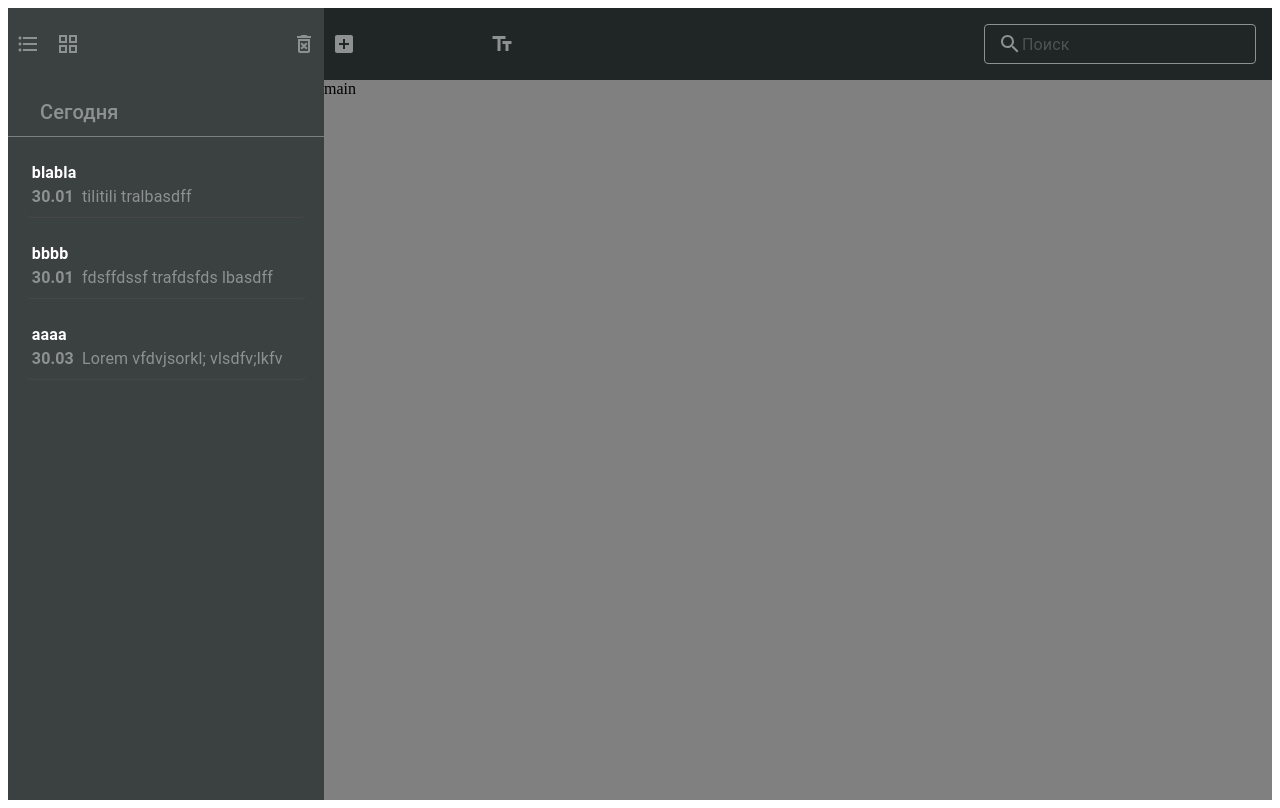
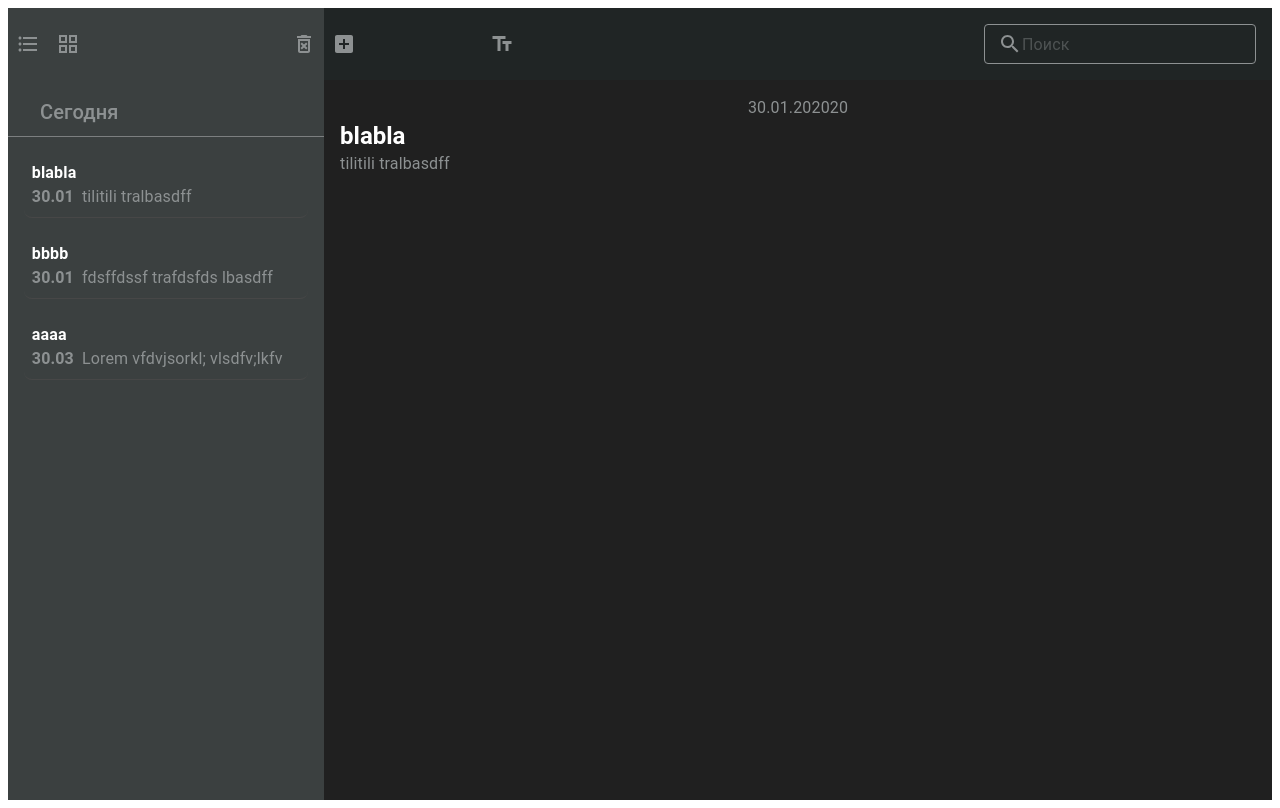
Before and after one commit to Bmwbyas/test-react, a React (Vite) app: page / in a window 1280 px wide. Built offline with nearby package versions, Linux system fonts and the light colour scheme.

Commit message:
feat(refactor style header, sidebar and create Main componemt)

```diff
--- a/src/App.css
+++ b/src/App.css
@@ -1,6 +1,6 @@
 #root {
   margin: 0 auto;
-  background-color: #202025;
-  background-color: #8d9192;
-  background-color: #474747;
+  /*background-color: #202025;*/
+  /*background-color: #8d9192;*/
+  /*background-color: #202020;*/
 }
--- a/src/App.tsx
+++ b/src/App.tsx
@@ -1,20 +1,13 @@
-import {useState} from 'react'
-import reactLogo from './assets/react.svg'
 import './App.css'
-import {Sidebar} from "./features/sideabar/Sidebar";
-import {Main} from "./features/main/Main";
-import {Grid} from "@mui/material";
 import Header from "./components/header/Header";
+import Notes from "./features/notes/Notes";
 
 function App() {
 
     return (
         <>
             <Header/>
-            <Grid container>
-                <Sidebar/>
-                <Main/>
-            </Grid>
+            <Notes/>
         </>
     )
 }
--- a/src/assets/styled/variables.ts
+++ b/src/assets/styled/variables.ts
@@ -2,5 +2,6 @@ export const variables={
     activeColor:'#8d9192',
     bgcolor:'#202525',
     secondBgColor:'#3b4040',
-    selectColor:'#474747'
+    selectColor:'#474747',
+    mainColor:'#202020'
 }
--- a/src/components/header/Header.tsx
+++ b/src/components/header/Header.tsx
@@ -31,7 +31,7 @@ const Search = styled(TextField)({
 const Header = () => {
     return (
         <Grid container>
-            <Grid xs={3} bgcolor={variables.secondBgColor}>
+            <Grid item xs={3} bgcolor={variables.secondBgColor}>
                 <Stack sx={{height: '100%'}} direction="row"
                        justifyContent="space-between" alignItems="center">
                     <Box>
@@ -47,7 +47,7 @@ const Header = () => {
                     </IconButton>
                 </Stack>
             </Grid>
-            <Grid container bgcolor={variables.bgcolor} xs={9}>
+            <Grid item container bgcolor={variables.bgcolor} xs={9}>
                 <Grid item xs={2}>
 
                     <IconButton sx={{height: '100%'}}>
--- a/src/features/main/Main.tsx
+++ /dev/null
@@ -1,10 +0,0 @@
-import React from 'react';
-import {Grid} from "@mui/material";
-
-export const Main = () => {
-    return (
-        <Grid xs={9} sx={{backgroundColor:'gray'}}>
-            main
-        </Grid>
-    );
-};
--- /dev/null
+++ b/src/features/notes/Notes.tsx
@@ -0,0 +1,45 @@
+import React from 'react';
+import {Grid} from "@mui/material";
+import {Sidebar} from "./sideabar/Sidebar";
+import {Main} from "./main/Main";
+import {v1} from "uuid";
+
+export type MenuItemType={
+    id: string
+    name: string
+    createDate: string
+    text: string
+}
+const menuItems:MenuItemType[] = [{
+    id: v1(),
+    name: "blabla",
+    createDate: '30.01.202020',
+    text: 'tilitili tralbasdff'
+
+},
+    {
+        id: v1(),
+        name: "bbbb",
+        createDate: '30.01.202022220',
+        text: 'fdsffdssf trafdsfds lbasdff'
+
+    },
+    {
+        id: v1(),
+        name: "aaaa",
+        createDate: '30.03.202020',
+        text: 'Lorem  vfdvjsorkl; vlsdfv;lkfv '
+
+    }]
+
+const Notes = () => {
+
+    return (
+        <Grid container>
+            <Sidebar menuItems={menuItems} />
+            <Main menuItem={menuItems[0]}/>
+        </Grid>
+    );
+};
+
+export default Notes;
--- /dev/null
+++ b/src/features/notes/main/Main.tsx
@@ -0,0 +1,21 @@
+import React from 'react';
+import {Grid, Stack, Typography} from "@mui/material";
+import {MenuItemType} from "../Notes";
+import {variables} from "../../../assets/styled/variables";
+
+type MainType={
+    menuItem:MenuItemType
+}
+
+export const Main:React.FC<MainType> = ({menuItem}) => {
+    const {name,text,createDate}=menuItem
+    return (
+        <Grid item xs={9} sx={{backgroundColor:variables.mainColor, p:2}}>
+            <Stack sx={{color:variables.activeColor}}>
+                <Typography sx={{textAlign:'center'}}>{createDate}</Typography>
+                <Typography variant={"h5"}  sx={{fontWeight: 700, color:'white'}}>{name}</Typography>
+                <Typography>{text}</Typography>
+            </Stack>
+        </Grid>
+    );
+};
--- a/src/features/sideabar/Sidebar.tsx
+++ b/src/features/notes/sideabar/Sidebar.tsx
@@ -1,31 +1,14 @@
 import React, {useState} from 'react';
 import {Divider, Grid, Link, Stack, Typography} from "@mui/material";
-import {variables} from "../../assets/styled/variables";
-import {v1} from "uuid";
+import {variables} from "../../../assets/styled/variables";
+import {MenuItemType} from "../Notes";
 
-const menuItems = [{
-    id: v1(),
-    name: "blabla",
-    createDate: '30.01.202020',
-    text: 'tilitili tralbasdff'
 
-},
-    {
-        id: v1(),
-        name: "bbbb",
-        createDate: '30.01.202022220',
-        text: 'fdsffdssf trafdsfds lbasdff'
 
-    },
-    {
-        id: v1(),
-        name: "aaaa",
-        createDate: '30.03.202020',
-        text: 'Lorem  vfdvjsorkl; vlsdfv;lkfv '
-
-    }]
-
-export const Sidebar = () => {
+type SidebarType={
+    menuItems:MenuItemType[]
+}
+export const Sidebar:React.FC<SidebarType> = ({menuItems}) => {
     const [activeNote, setActiveNote] = useState<null | string>(null)
 
     return (
@@ -37,16 +20,17 @@ export const Sidebar = () => {
                   py: 2
               }}
         >
+
             <Typography variant="h6" sx={{pl: 4}}> Сегодня </Typography>
             <Divider sx={{bgcolor: variables.activeColor, mt: 1, mb: 2}}/>
             <Stack spacing={2} width={'90%'} mx={"auto"}>
-                {menuItems.map((el, index) => {
+                {menuItems.map((el:any) => {
                     const activeColor = activeNote === el.id ? variables.selectColor : ''
                     const activeNoteHandler=()=>{
                         setActiveNote(el.id)
                     }
 
-                    return <Link href="#" onClick={activeNoteHandler} color="inherit" underline="none"  >
+                    return <Link key={el.id} href="#" onClick={activeNoteHandler} color="inherit" underline="none"  >
                         <Stack
                             direction={"column"}
                             sx={{
@@ -55,7 +39,7 @@ export const Sidebar = () => {
                                 p: 1,
                                 borderBottom: `1px solid ${variables.selectColor}`
                             }}
-                            key={index}
+
                         >
                             <Typography sx={{
 
```
